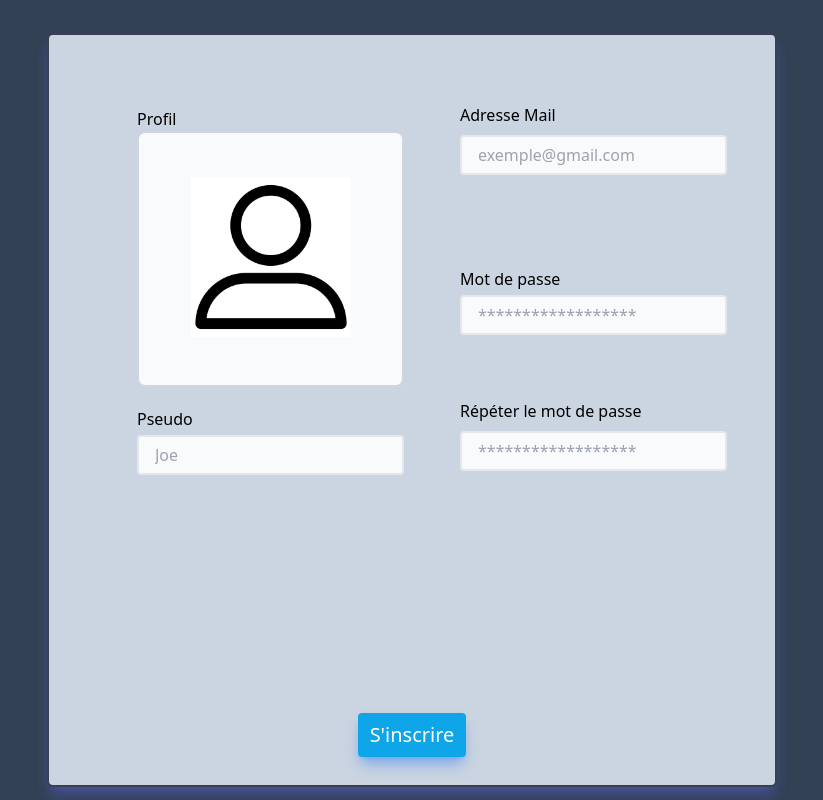
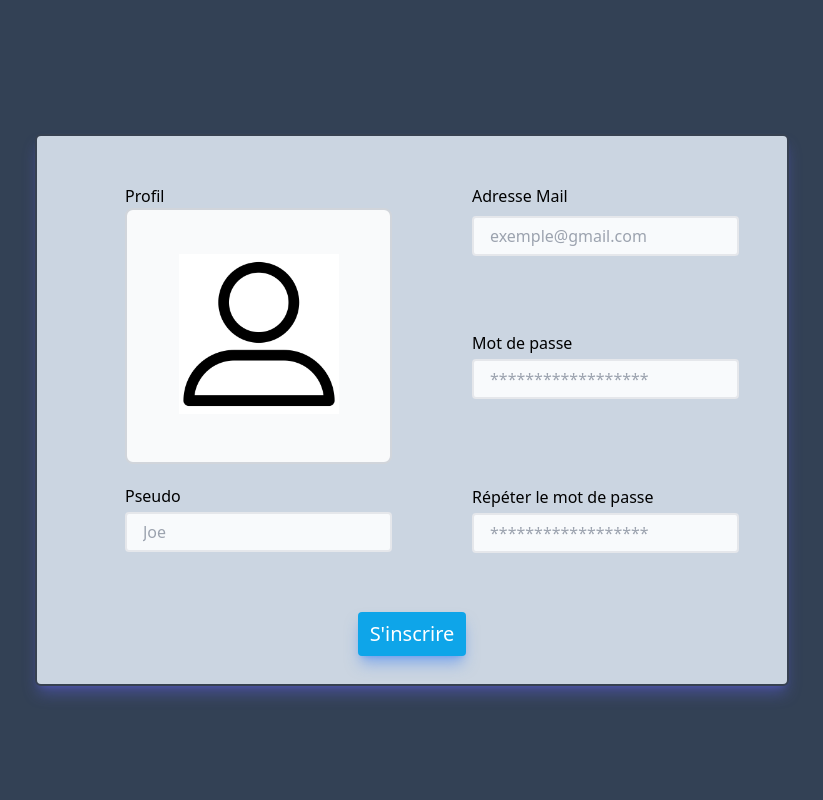
Before and after one commit to Yaeshin/getflixProject, a PHP site: page /profil_user.php in a window 1280 px wide. Shown: the whole page, without its empty margins (228-1051 px from the left). Run offline with PHP 8.4, Linux system fonts and the light colour scheme; some libraries are stand-ins or nearby versions.

Commit message:
page profil ready

```diff
--- a/pages/profil_user.php
+++ b/pages/profil_user.php
@@ -4,89 +4,56 @@
 <head>
     <meta charset="UTF-8">
     <meta name="viewport" content="width=device-width, initial-scale=1.0">
-    <title>Connexion</title>
+    <title>Profil</title>
     <script src="https://cdn.tailwindcss.com"></script>
 </head>
 <body>
     <div class="grid min-h-screen h-80 grid place-content-center bg-slate-700 shadow-2xl">
             <div class="justify-center border-2  rounded-md border-gray-700 p-7 mt-5 bg-slate-300 flex flex-col drop-shadow-2x shadow-lg shadow-indigo-500/40">
-                    <div class="grid grid-rows-3 grid-flow-col gap-4 bg-bg-slate-300  h-150 w-150 p-5">
-                        <div class="row-span-3 mx-10 mt-6">
+                    <div class="grid grid-rows-3 grid-flow-col gap-10 bg-bg-slate-300  h-150 w-150 p-5">
+                        <div class="row-span-3 mx-10 ">
                             <p>Profil</p>
                             <div class="flex items-center justify-center w-full">
                                 <label for="dropzone-file" class="flex flex-col items-center justify-center w-full h-64 border-2 border-gray-300 rounded-lg cursor-pointer bg-gray-50 dark:hover:bg-bray-800 dark:bg-gray-700 hover:bg-gray-100 dark:border-gray-600 dark:hover:border-gray-500 dark:hover:bg-gray-600">
 
                                     <div class="flex flex-col items-center justify-center pt-5 pb-6">
                                         <img class="object-cover h-40 w-40 bg-white" src="./../img/profile.png" type="file">
-
                                     </div>
                                     <input id="dropzone-file" type="file" class="hidden" />
                                 </label>
                             </div>
-                            <div class="block  mt-5">
+                            <div class="block  mt-5 gap">
                                 <label class="block text-black mb-1 " for="pseudo_inscription">Pseudo</label>
                                 <input type="text" class="peer bg-slate-50 peer shrink appearance-none border-2 border-gray-200 rounded w-full py-2 px-4 text-gray-700 leading-tight focus:outline-none focus:bg-white  focus:border-sky-500" id="inline-password" placeholder= "Joe" id="pseudo_inscription" name="pseudo_inscription"/>
                             </div>
                         </div>
-                        <div class="row-span-2 col-span-2">
+                        <div class="row-span-4 col-span-2 grid grid-cols-1 gap-2">
                             <div class="block ">
-                                <label class="block text-black mb-1  mt-5 " for="email_inscription">Adresse Mail</label>
+                                <label class="block text-black mb-1 " for="email_inscription">Adresse Mail</label>
                                 <input type="email" class="peer mt-1 bg-slate-50 peer shrink appearance-none border-2 border-gray-200 rounded w-full py-2 px-4 text-gray-700 leading-tight focus:outline-none focus:bg-white  focus:border-sky-500" id="inline-password" placeholder= "exemple@gmail.com" id="email_inscription" name="email_inscription"/>
                                 <p class="mt-2 invisible peer-invalid:visible text-pink-600 text-sm">
                                 Please provide a valid email address.
                                 </p>
                         </div>
-                <div class="block mt-16 mb-16">
+                        <div class="block">
                             <label class="block text-black " for="password_inscription">Mot de passe</label>
                             <input class="bg-slate-50 peer shrink appearance-none border-2 border-gray-200 rounded w-full py-2 px-4 text-gray-700 leading-tight focus:outline-none focus:bg-white focus:border-sky-500 mt-1" id="inline-password" type="password" placeholder="******************" id="password_inscription" name="password_inscription">
-
                         </div>
                         <div class="block mt-10">
-                <label class="block text-black mb-1 mt-3"> Répéter le mot de passe </label>
+                            <label class="block text-black"> Répéter le mot de passe </label>
                             <input class="bg-slate-50 peer shrink appearance-none border-2 border-gray-200 rounded w-full py-2 px-4 text-gray-700 leading-tight focus:outline-none focus:bg-white focus:border-sky-500 mt-1" id="inline-password" type="password" placeholder="******************">
-
                         </div>
                     </div>
 
                 </div>
-            <div class=" flex justify-center">
-                    <button  class=" bg-sky-500 hover:bg-sky-700 py-2 px-3 text-xl  mx-auto mt-5 text-white rounded transition ease-in-out delay-150 bg-blue-500 hover:-translate-y-1 hover:scale-110 hover:bg-indigo-500 duration-300 shadow-lg shadow-blue-500/50">
+                <div class=" flex justify-center rows-start-1  ">
+                    <button  class=" bg-sky-500 hover:bg-sky-700 py-2 px-3 text-xl  mx-auto text-white rounded transition ease-in-out delay-150 bg-blue-500 hover:-translate-y-1 hover:scale-110 hover:bg-indigo-500 duration-300 shadow-lg shadow-blue-500/50">
                     S'inscrire
                     </button>
                 </div>
             </div>
         </div>
-    </div>
 
-        <!-- <div class="bg-blue-400 h-screen flex items-center justify-center bg-slate-700">
-            <div class="grid grid-rows-12 grid-cols-2 gap-2 border-2 rounded-md border-gray-400 m-10 bg-slate-300 w-full h-5/6">
-
-
-            <div class="grid grid-rows-3 grid-flow-col gap-4 bg-bg-slate-300  h-150 w-150 p-4 ">
-                    <div class="row-span-3 mx-10 gap-4">
-                <div class=" col-start-2">
-                        <p>Profil</p>
-                        <div class="flex items-center justify-center w-full">
-                            <label for="dropzone-file" class="flex flex-col items-center justify-center w-full h-64 border-2 border-gray-300 rounded-lg cursor-pointer bg-gray-50 dark:hover:bg-bray-800 dark:bg-gray-700 hover:bg-gray-100 dark:border-gray-600 dark:hover:border-gray-500 dark:hover:bg-gray-600">
-
-                        <div class="flex flex-col items-center justify-center pt-5 pb-6">
-                            <img class="object-cover h-40 w-40 bg-white" src="./../img/profile.png" type="file">
-
-                        </div>
-                            <input id="dropzone-file" type="file" class="hidden" />
-                        </label>
-                        </div>
-                </div>
-                <div class="row-span-3 bg-emerald-100"></div>
-                <div class="cols-start-1 col-span-2 bg-emerald-100"></div>
-            </div>
-            <div class="block  mt-5">
-                            <label class="block text-black mb-1 " for="pseudo_inscription">Pseudo</label>
-                            <input type="text" class="peer bg-slate-50 peer shrink appearance-none border-2 border-gray-200 rounded w-full py-2 px-4 text-gray-700 leading-tight focus:outline-none focus:bg-white  focus:border-sky-500" id="inline-password" placeholder= "Joe" id="pseudo_inscription" name="pseudo_inscription"/>
-                        </div>
-
-        </div>
-     -->
 
 
 </body>
```
Lines whose indentation alone changed are shown as unchanged.
